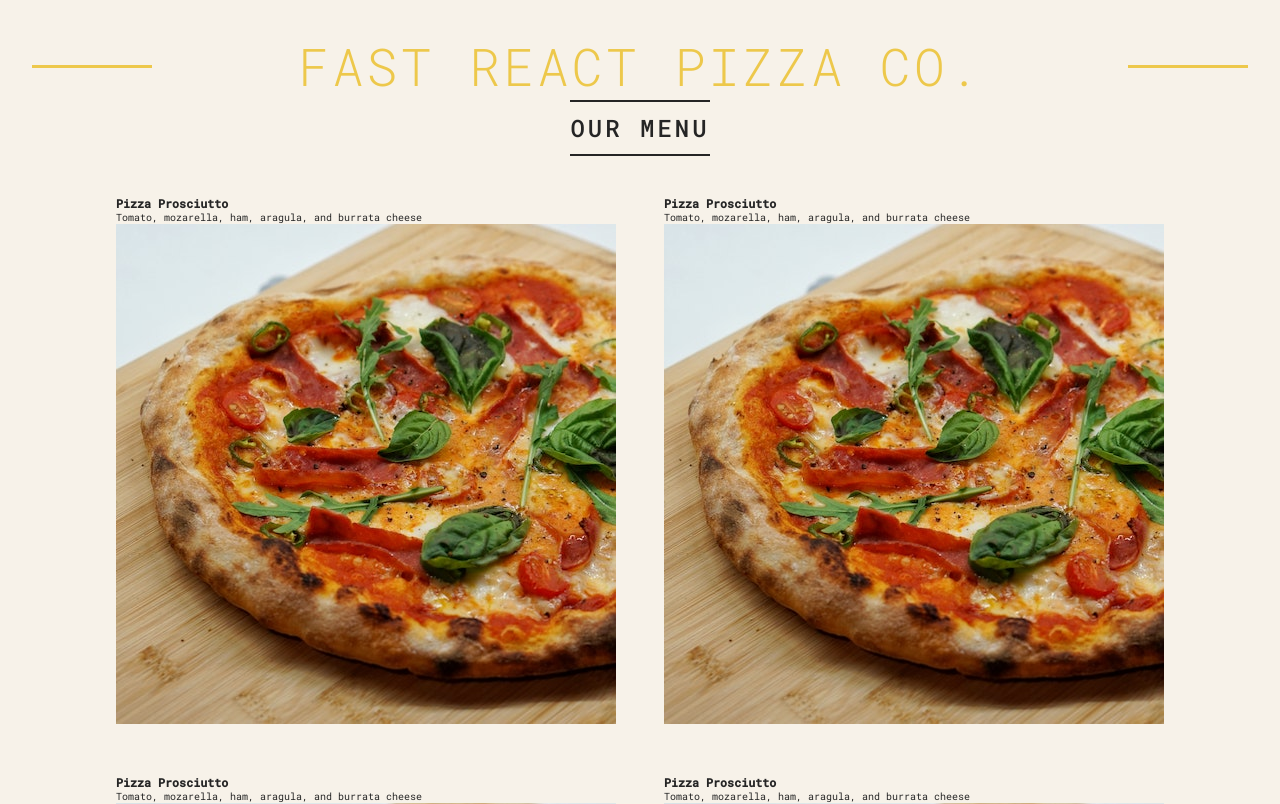
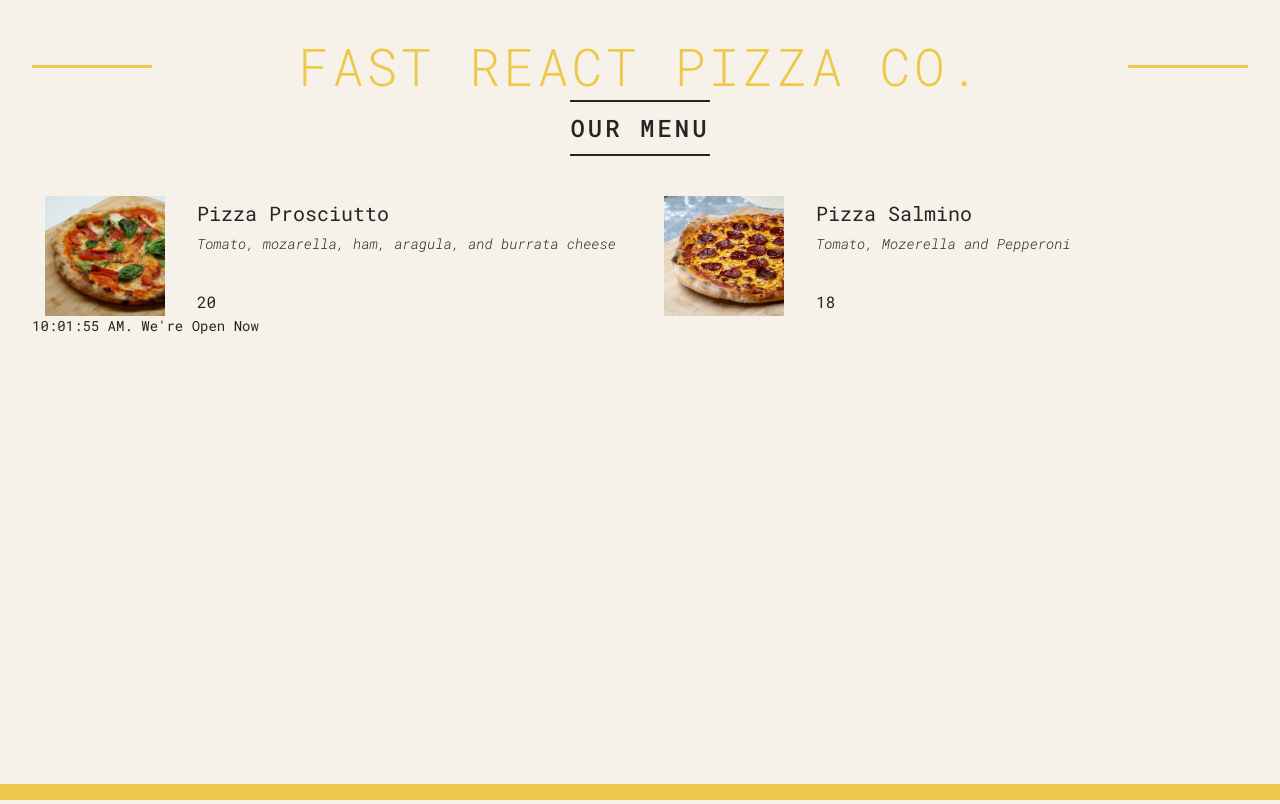
Before and after one commit to shivPosted/ultimate-react-learn, a React (Vite) app in the folder 03-pizza-menu/: page / in a window 1280 px wide. Shown: the top 804 px of the page. Built offline with nearby package versions, Linux system fonts and the light colour scheme.

Commit message:
a small intro to props 😃

```diff
--- a/03-pizza-menu/src/App.jsx
+++ b/03-pizza-menu/src/App.jsx
@@ -66,33 +66,46 @@
 
 function Menu() {
   return (
-    <div className="menu">
+    <main className="menu">
       <h2>our menu</h2>
       <div className="pizzas">
-        <Pizza />
-        <Pizza />
-        <Pizza />
-        <Pizza />
+        <Pizza
+          name="Pizza Prosciutto"
+          ingredients="Tomato, mozarella, ham, aragula, and burrata cheese"
+          price={20}
+          img="pizzas/prosciutto.jpg"
+        />
+        <Pizza
+          name="Pizza Salmino"
+          ingredients="Tomato, Mozerella and Pepperoni"
+          price={18}
+          img="pizzas/salamino.jpg"
+        />
+      </div>
+    </main>
+  );
+}
+
+function Footer() {
+  return (
+    <footer className="footer">
+      {new Date().toLocaleTimeString()}. We&apos;re Open Now
+    </footer>
+  );
+  // React.createElement('footer', null, "We're Open Now!");
+}
+
+function Pizza(props) {
+  return (
+    <div className="pizza">
+      <img src={props.img} alt={props.name} />
+      <div>
+        <h3>{props.name} </h3>
+        <p>{props.ingredients}</p>
+        <span>{props.price}</span>
       </div>
     </div>
   );
 }
 
-function Footer() {
-  return (
-    <footer>{new Date().toLocaleTimeString()}. We&apos;re Open Now</footer>
-  );
-  // React.createElement('footer', null, "We're Open Now!");
-}
-
-function Pizza() {
-  return (
-    <div>
-      <h3>Pizza Prosciutto</h3>
-      <p>Tomato, mozarella, ham, aragula, and burrata cheese</p>
-      <img src="pizzas/prosciutto.jpg" alt="image of pizza" />
-    </div>
-  );
-}
-
 export default App;
```
